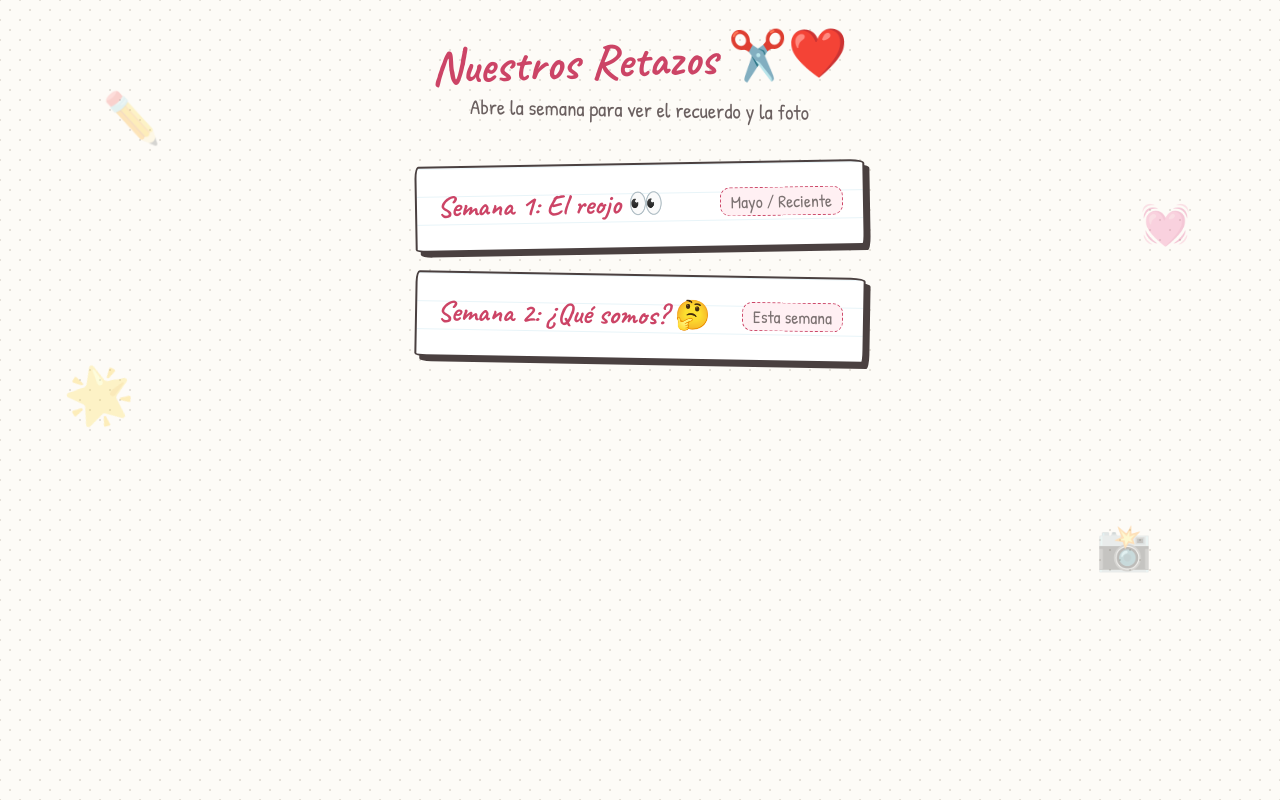
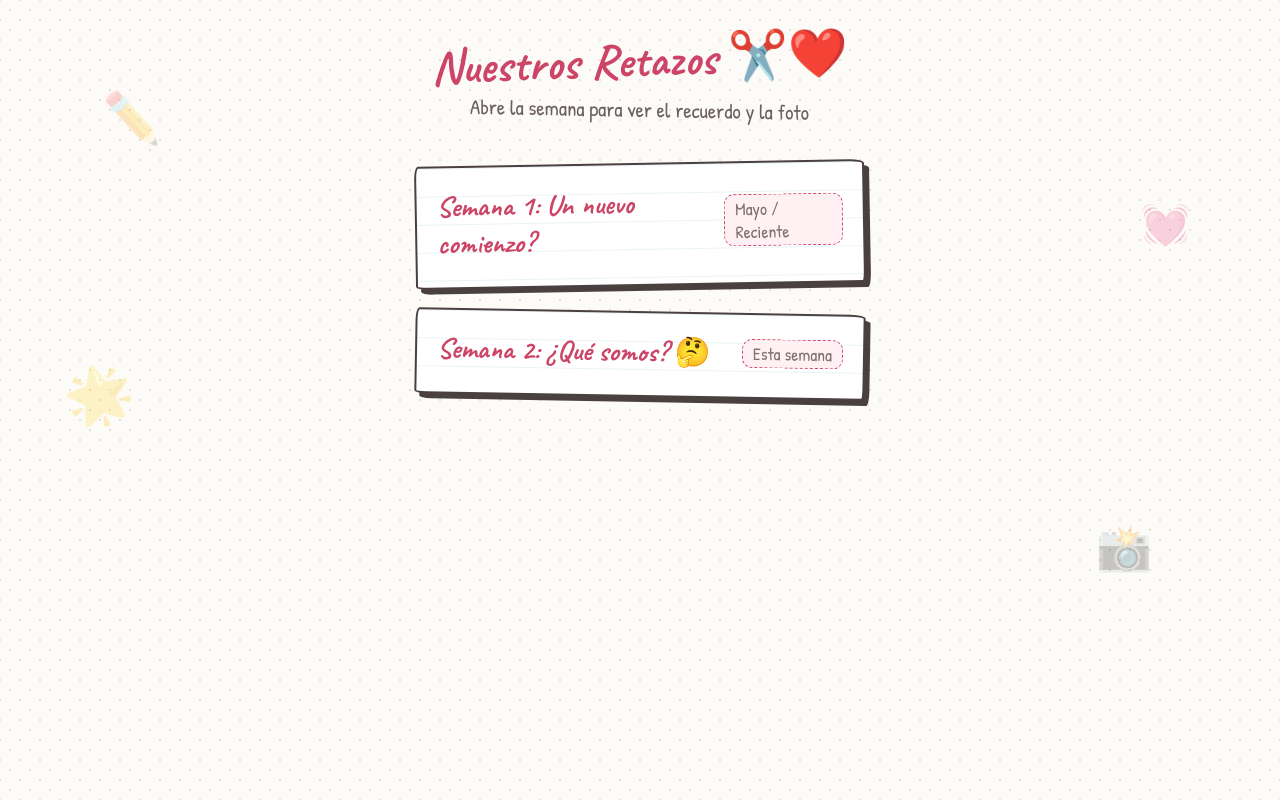
Before and after one commit to partchbd/JUEGUITO, a plain HTML site: page index.html in a window 1280 px wide. Drawn offline with Linux system fonts and the light colour scheme.

Commit message:
Add files via upload

```diff
--- a/index.html
+++ b/index.html
@@ -243,7 +243,7 @@
         <!-- ================= SEMANA 1 ================= -->
         <div class="paper-note" onclick="toggleNote(this)">
             <div class="note-header">
-                <span class="note-title">Semana 1: El reojo 👀</span>
+                <span class="note-title">Semana 1: Un nuevo comienzo? </span>
                 <span class="note-date">Mayo / Reciente</span>
             </div>
             <div class="note-content">
@@ -256,10 +256,10 @@
                     </div>
                 </div>
 
-                Al principio no negaré que estaba nerviosísimo, me daba nervios hasta mirarte, por ello recuerdo la primera semana antes de que saliéramos, estar evitando verte.
+                Al principio no negaré que estaba nerviosísimo, me daba nervios  mirarte  y mas sabiendo la situacion que habia, por ello recuerdo la primera semana antes de que saliéramos, estar evitando verte.
 
                 <div class="doodle-text">
-                    ✍️ <strong>Nota:</strong> Te tardaste tres horas en contestarme el primer sticker, no se me va a olvidar. Jajaja.
+                    ✍️ <strong>Nota:</strong> Luego salimos y aun con nervios, me parecio un dia hermoso. que no olvidare..
                 </div>
             </div>
         </div>
```
